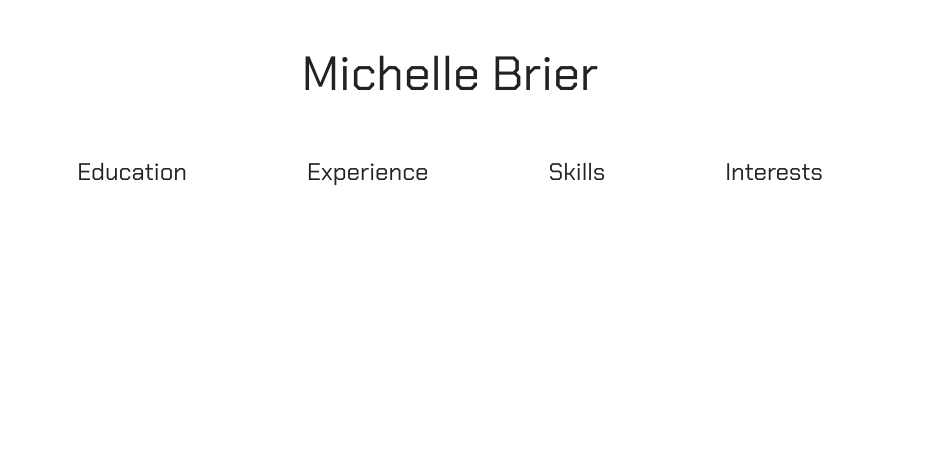
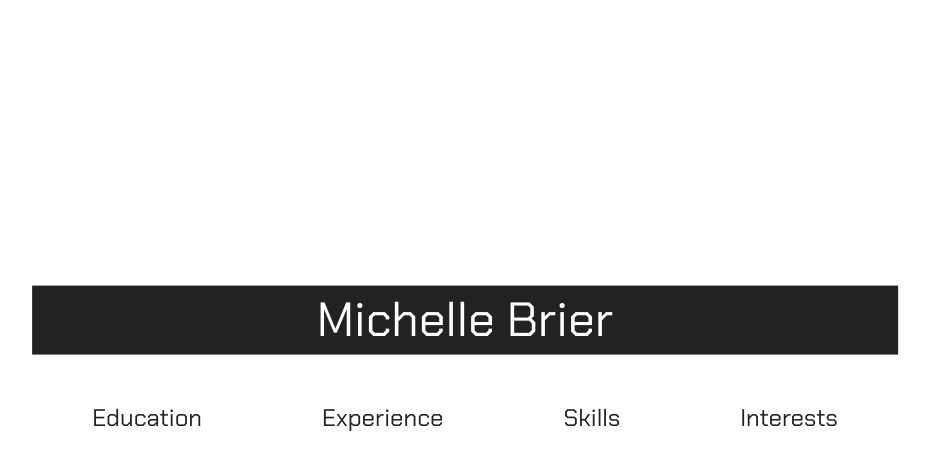
Before and after one commit to michellebrier/michellebrier.me, a React (Create React App) app: page / in a window 1280 px wide. Shown: the top 470 px of the page, without its empty margins (190-1120 px from the left). Built offline with nearby package versions, Linux system fonts and the light colour scheme.

Commit message:
animations

```diff
--- a/src/App.css
+++ b/src/App.css
@@ -33,30 +33,48 @@
 
 /* yeeeeeeeet */
 
-/*.container {
-  min-width: 700px !important;
-}*/
+a:hover {
+  color: #d6dbe0;
+  text-decoration: none;
+}
 
-a:hover {
-  color: #88929c;
-  text-decoration: none;
+.container {
+  position: relative;
+  height: 100vh;
+  width: 100vw;
 }
 
 .nav-container {
   background-color: white;
   margin: 40px 0 20px;
+  position: absolute;
+  top: 0;
+  left: 50%;
+  transform: translate(-50%, 0);
+  transition: top 0.35s ease-in;
+}
+
+.home {
+  top: 40%;
+  left: 50%;
+  transform: translate(-50%, -50%);
+  transition: top 0.35s ease-out;
 }
 
 .name {
-  color: #222;
+  color: white;
   font-size: 48px;
   text-align: center;
   cursor: pointer;
+  background: #222;
+}
+
+.name:hover {
+  color: #d6dbe0;
 }
 
 .nav-links-container {
   margin-top: 36px;
-  text-align: center;
 }
 
 .nav-link {
@@ -67,13 +85,29 @@ a:hover {
   display: inline;
 }
 
+.nav-link:hover {
+  color: #88929c;
+}
+
 .active {
   color: #88929c;
   border-bottom: 1px solid #eee;
 }
 
 .subpart-container {
-  margin-top: 50px;
+  max-height: 0;
+  position: fixed;
+  top: 25%;
+  left: 50%;
+  transform: translate(-50%, 0);
+  width: 60%;
+  overflow: hidden;
+  transition: max-height 0.15s ease-out;
+}
+
+.show {
+  max-height: 800px;
+  transition: max-height 0.5s ease-in;
 }
 
 .subpart-header {
--- a/src/App.js
+++ b/src/App.js
@@ -8,6 +8,8 @@ let cx = classNames.bind(styles);
 
 var styles = {
   active: 'active',
+  show: 'show',
+  home: 'home',
 }
 
 class App extends Component {
@@ -18,6 +20,7 @@ class App extends Component {
       experienceOpen: false,
       skillsOpen: false,
       interestsOpen: false,
+      homeOpen: true,
     };
   }
 
@@ -26,6 +29,7 @@ class App extends Component {
     this.setState({ experienceOpen: false });
     this.setState({ skillsOpen: false });
     this.setState({ interestsOpen: false });
+    this.setState({ homeOpen: true });
   }
 
   openEducation() {
@@ -33,6 +37,7 @@ class App extends Component {
     this.setState({ experienceOpen: false });
     this.setState({ skillsOpen: false });
     this.setState({ interestsOpen: false });
+    this.setState({ homeOpen: false });
   }
 
   openExperience() {
@@ -40,6 +45,7 @@ class App extends Component {
     this.setState({ educationOpen: false });
     this.setState({ skillsOpen: false });
     this.setState({ interestsOpen: false });
+    this.setState({ homeOpen: false });
   }
 
   openSkills() {
@@ -47,6 +53,7 @@ class App extends Component {
     this.setState({ experienceOpen: false });
     this.setState({ educationOpen: false });
     this.setState({ interestsOpen: false });
+    this.setState({ homeOpen: false });
   }
 
   openInterests() {
@@ -54,6 +61,7 @@ class App extends Component {
     this.setState({ experienceOpen: false });
     this.setState({ skillsOpen: false });
     this.setState({ educationOpen: false });
+    this.setState({ homeOpen: false });
   }
 
   renderNavigation() {
@@ -211,10 +219,11 @@ class App extends Component {
       experienceOpen,
       skillsOpen,
       interestsOpen,
+      homeOpen,
     } = this.state;
 
     return (
-      <div className="App">
+      <div className="container">
         <Helmet>
           <title>Michelle Brier</title>
           <meta charset="utf-8" />
@@ -223,7 +232,7 @@ class App extends Component {
           <meta name="description" content="Michelle Brier - Online Portfolio" />
         </Helmet>
         <Grid>
-          <div className="nav-container">
+          <div className={cx('nav-container', { home: homeOpen })}>
             <Row>
               <p className="name" onClick={() => this.goHome()}>Michelle Brier</p>
             </Row>
@@ -233,24 +242,18 @@ class App extends Component {
               </div>
             </Row>
           </div>
-          {educationOpen &&
-            <div className="subpart-container">
+          <div className={cx('subpart-container', { show: educationOpen })}>
             <h3 className="subpart-header">Education</h3>
             {this.renderEducation()}
           </div>
-          }
-          {experienceOpen &&
-            <div className="subpart-container">
+          <div className={cx('subpart-container', { show: experienceOpen })}>
             <h3 className="subpart-header">Experience</h3>
             {this.renderExperience()}
           </div>
-          }
-          {skillsOpen &&
-            <div className="subpart-container">
+          <div className={cx('subpart-container', { show: skillsOpen })}>
             <h3 className="subpart-header">Skills</h3>
             {this.renderSkills()}
           </div>
-          }
         </Grid>
       </div>
     );
```
Lines whose indentation alone changed are shown as unchanged.
